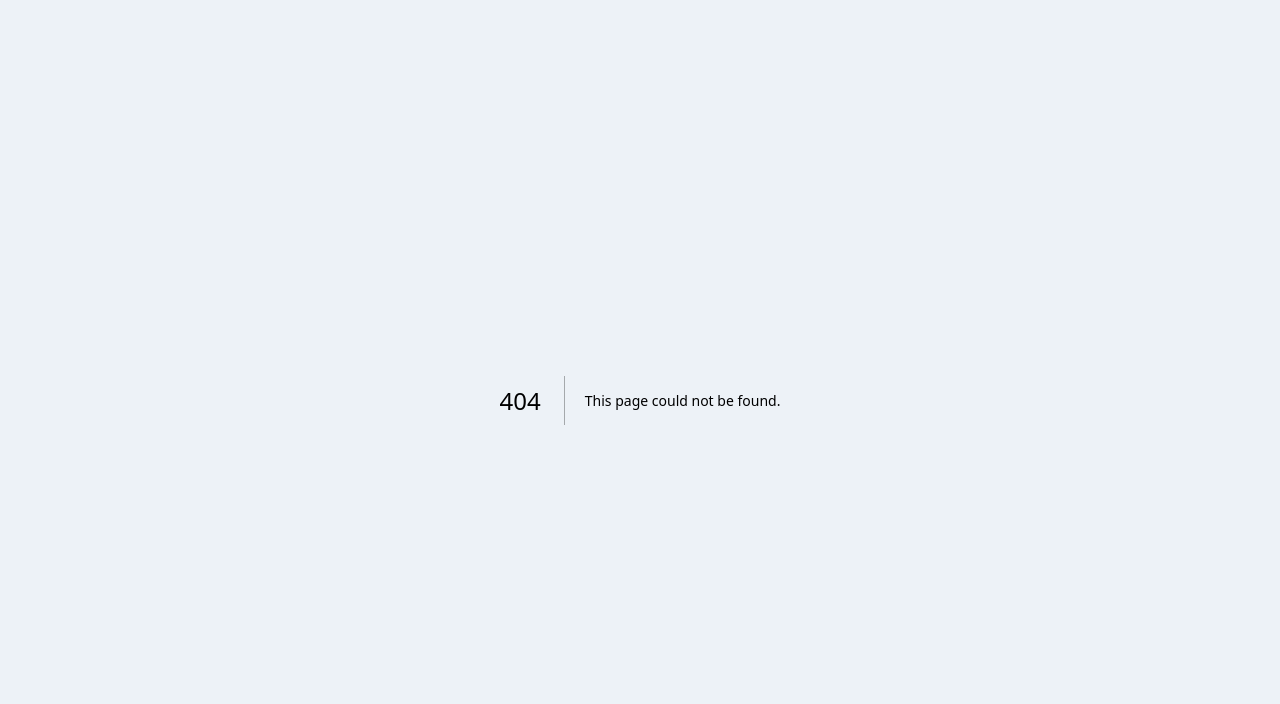
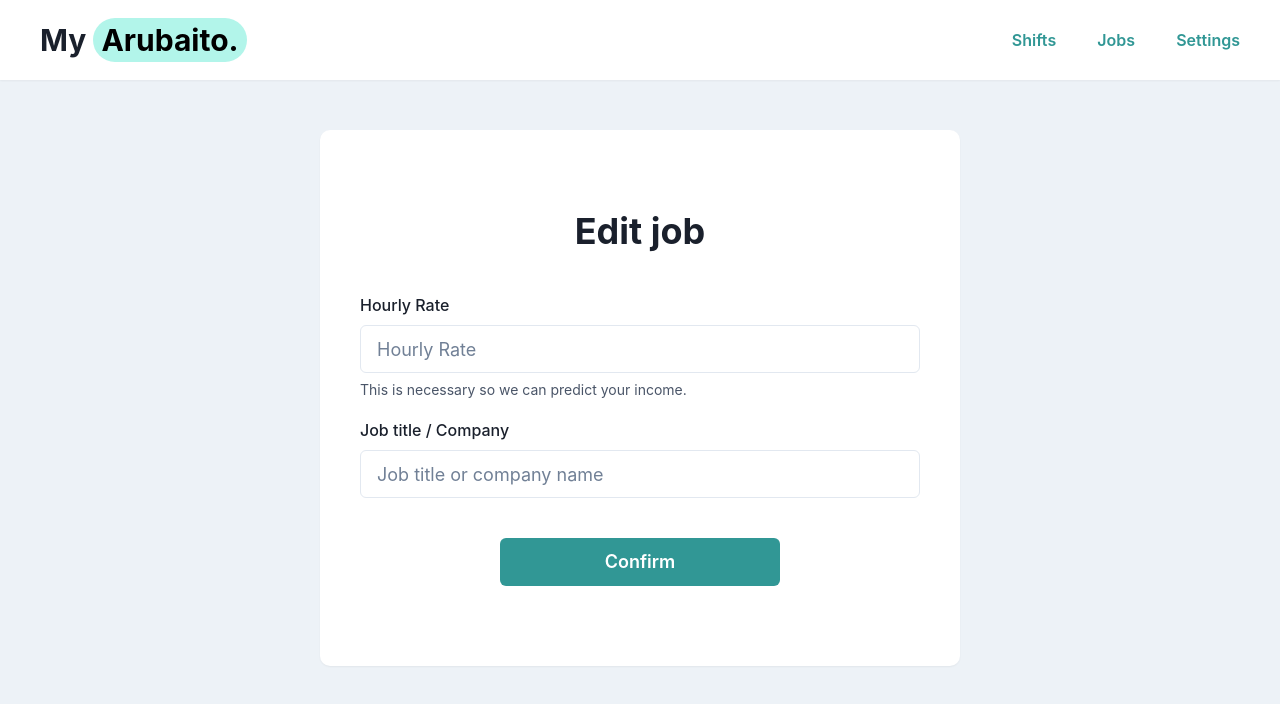
Before and after one commit to RochaLS/my-arubaito-front, a Next.js app: page /1/jobs/edit/1 in a window 1280 px wide. Before the commit this address had no page. Shown: the top 704 px of the page. Built offline with nearby package versions, Linux system fonts and the light colour scheme; no server answers.

Commit message:
implement job flow, also change api call to get all shifts by worker

```diff
--- /dev/null
+++ b/src/app/[id]/jobs/edit/[jobId]/page.tsx
@@ -0,0 +1,91 @@
+"use client";
+
+import { JobForm } from "@/app/components/JobForm";
+import { Navbar } from "@/app/components/Navbar";
+import { useEffect, useState } from "react";
+import { FieldValues, SubmitHandler } from "react-hook-form";
+import { useRouter } from "next/navigation";
+import { Job } from "@/app/util/types";
+
+interface JobEditPageProps {
+  params: {
+    id: string;
+    jobId: string;
+  };
+}
+
+async function getData(id: string) {
+  const response = await fetch(`http://localhost:8080/api/job/${id}`, {
+    method: "GET",
+    cache: "no-store",
+    headers: {
+      "Content-Type": "application/json",
+    },
+    credentials: "include",
+  });
+
+  return response.json();
+}
+
+export default function Page({ params }: JobEditPageProps) {
+  console.log("Page rendered");
+  const { id, jobId } = params;
+  const [data, setData] = useState<Job>();
+  const [errorMsg, setErrorMsg] = useState<string>("");
+  const router = useRouter();
+
+  useEffect(() => {
+    const fetchData = async () => {
+      try {
+        const fetchedData = await getData(jobId);
+        setData(fetchedData);
+      } catch (error: any) {
+        setErrorMsg("Error fetching jobs, try again later.");
+        router.back();
+      }
+    };
+    fetchData();
+  }, [jobId]);
+
+  const handleJobUpdate: SubmitHandler<FieldValues> = async (data) => {
+    try {
+      const response = await fetch(
+        `http://localhost:8080/api/job/update/${jobId}`,
+        {
+          method: "PUT",
+          headers: {
+            "Content-Type": "application/json",
+          },
+          body: JSON.stringify({
+            hourlyRate: data.hourlyRate,
+            title: data.jobTitle,
+            workerId: id,
+          }),
+          credentials: "include", // Our backend is separate, not same domain so we need this.
+        }
+      );
+      if (!response.ok) {
+        setErrorMsg("Error updating job. Try again later.");
+      } else {
+        setErrorMsg("");
+        router.back();
+      }
+    } catch (error) {
+      console.log(error);
+    }
+  };
+
+  return (
+    <>
+      <Navbar currentUserId={id} />
+      <JobForm
+        onSubmit={handleJobUpdate}
+        data={{
+          hourlyRate: data?.hourlyRate,
+          jobTitle: data?.title,
+          jobId: data?.id,
+        }}
+      />
+    </>
+  );
+}
--- a/src/app/[id]/page.tsx
+++ b/src/app/[id]/page.tsx
@@ -18,7 +18,7 @@ interface PageProps {
 
 async function getData(id: string) {
   const response = await fetch(
-    `http://localhost:8080/api/income/${id}/1/calculate?date=${new Date()
+    `http://localhost:8080/api/income/${id}/calculate?date=${new Date()
       .toISOString()
       .slice(0, 10)}`,
     {
--- a/src/app/components/JobForm.tsx
+++ b/src/app/components/JobForm.tsx
@@ -14,11 +14,12 @@ import {
 import { FieldValues, SubmitHandler, useForm } from "react-hook-form";
 import { zodResolver } from "@hookform/resolvers/zod";
 import { jobSchema } from "../util/validationSchemas";
+import { useEffect } from "react";
 
 interface FieldData {
-  hourlyRate: number;
-  jobTitle: string;
-  jobId: number;
+  hourlyRate?: number;
+  jobTitle?: string;
+  jobId?: number;
 }
 
 interface JobFormProps {
@@ -27,15 +28,38 @@ interface JobFormProps {
 }
 
 export function JobForm({ data, onSubmit }: JobFormProps) {
-  let isEditForm = !!data;
+  const isEditForm = !!data;
 
   const {
     register,
     handleSubmit,
     formState: { errors },
+    setValue,
   } = useForm({
     resolver: zodResolver(jobSchema),
+    defaultValues: {
+      hourlyRate: data?.hourlyRate !== undefined ? data.hourlyRate : "",
+      jobTitle: data?.jobTitle !== undefined ? data.jobTitle : "",
+    },
   });
+
+  /*
+  This sets the value when the component mounts, it's necessary for the edit to work correctly.
+  There were cases where if the user doesn't update a a field validation wouldn't pass,
+  even if the previous data is correct.
+  That's why in the resolver we need to set the default values right away and we need to values in the
+  useEffect as well.
+  */
+
+  useEffect(() => {
+    if (isEditForm && data) {
+      setValue(
+        "hourlyRate",
+        data.hourlyRate !== undefined ? data.hourlyRate : ""
+      );
+      setValue("jobTitle", data.jobTitle !== undefined ? data.jobTitle : "");
+    }
+  }, [data, isEditForm, setValue]);
 
   return (
     <Box mt={50}>
@@ -59,8 +83,8 @@ export function JobForm({ data, onSubmit }: JobFormProps) {
                 size="lg"
                 placeholder="Hourly Rate"
                 type="number"
-                value={isEditForm ? data?.hourlyRate : ""}
-                {...register("hourlyRate")}
+                step="0.01"
+                {...register("hourlyRate", { valueAsNumber: true })}
               />
               <FormErrorMessage>
                 {errors.hourlyRate && errors.hourlyRate.message?.toString()}
@@ -77,7 +101,6 @@ export function JobForm({ data, onSubmit }: JobFormProps) {
                 size="lg"
                 placeholder="Job title or company name"
                 type="text"
-                value={isEditForm ? data?.jobTitle : ""}
                 {...register("jobTitle")}
               />
               <FormErrorMessage>
@@ -86,8 +109,8 @@ export function JobForm({ data, onSubmit }: JobFormProps) {
             </FormControl>
 
             <Center>
-              <Button m={5} size="lg" colorScheme="teal" w="50%" type="submit">
-                Add
+              <Button m={10} size="lg" colorScheme="teal" w="50%" type="submit">
+                {isEditForm ? "Confirm" : "Add"}
               </Button>
             </Center>
           </form>
--- a/src/app/util/fetchShifts.ts
+++ b/src/app/util/fetchShifts.ts
@@ -12,7 +12,7 @@ export interface Shift {
 
 export async function getData(id: string) {
   const response = await fetch(
-    `http://localhost:8080/api/income/${id}/1/calculate?date=${new Date()
+    `http://localhost:8080/api/income/${id}/calculate?date=${new Date()
       .toISOString()
       .slice(0, 10)}`,
     {
--- a/src/app/util/validationSchemas.ts
+++ b/src/app/util/validationSchemas.ts
@@ -25,7 +25,7 @@ export const signUpSchema = z
   });
 
 export const jobSchema = z.object({
-  hourlyRate: z
+  hourlyRate: z.coerce
     .number()
     .min(0.01, "Hourly rate must be greater than 0.")
     .nonnegative("Hourly rate must be a positive number."),
```
Also changed, not shown: src/app/[id]/jobs/add/page.tsx (+39 -4 lines), src/app/[id]/jobs/edit/page.tsx (deleted, +0 -25 lines), src/app/[id]/jobs/page.tsx (+7 -2 lines).
